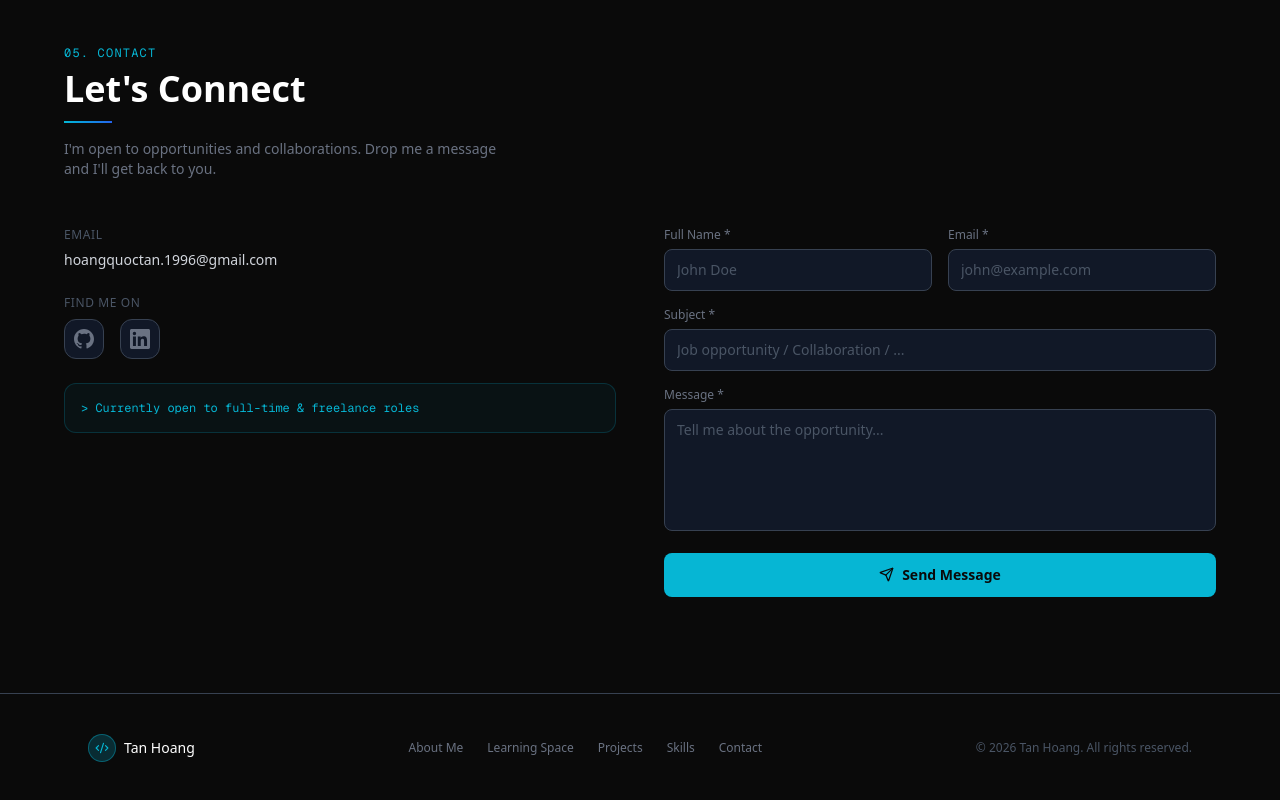
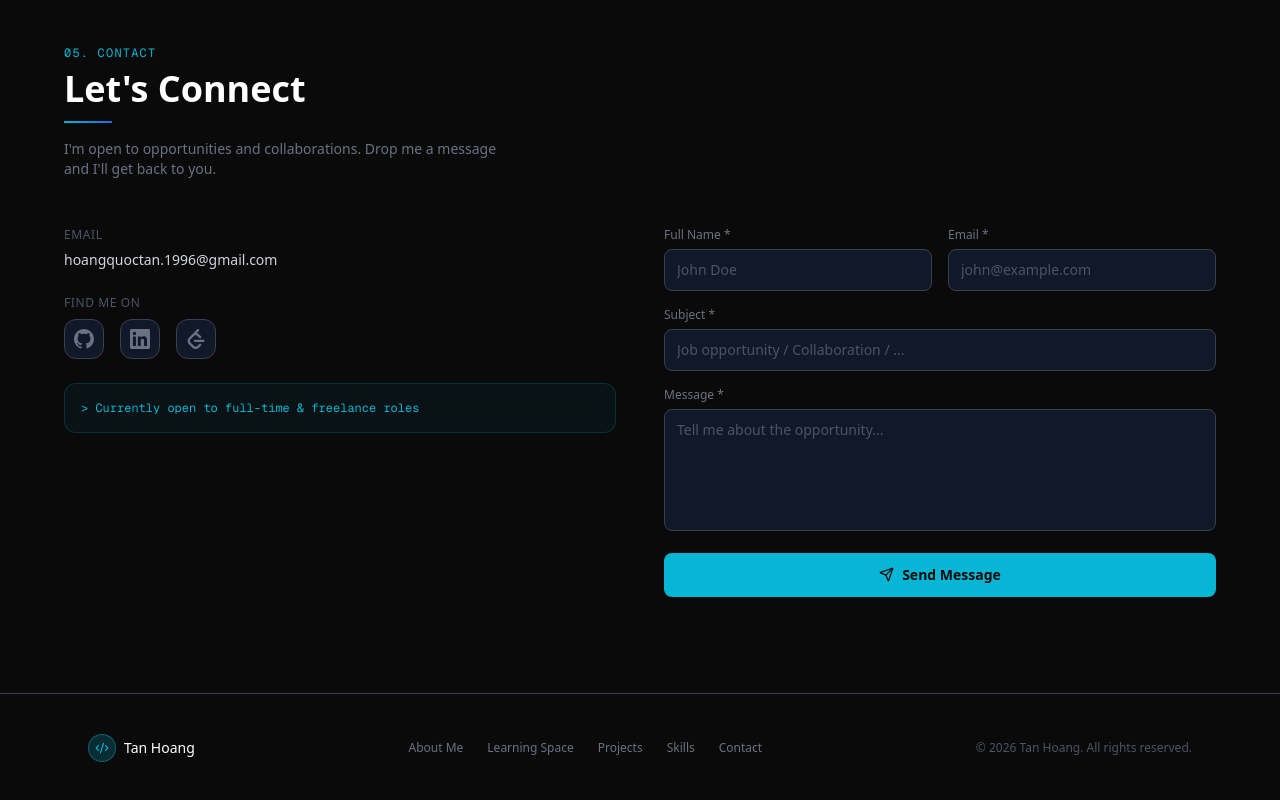
Before and after one commit to tanhoang0803/Portfolio, a Next.js app: page / in a window 1280 px wide. Shown: the part 3617-4417 px from the top of the page. Built offline with nearby package versions, Linux system fonts and the light colour scheme.

Commit message:
feat: add LeetCode to Contact Find me on section

```diff
--- a/src/components/sections/Contact.tsx
+++ b/src/components/sections/Contact.tsx
@@ -19,9 +19,18 @@ function LinkedInIcon() {
   );
 }
 
+function LeetCodeIcon() {
+  return (
+    <svg width={20} height={20} viewBox="0 0 24 24" fill="currentColor">
+      <path d="M16.102 17.93l-2.697 2.607c-.466.467-1.111.662-1.823.662s-1.357-.195-1.824-.662l-4.332-4.363c-.467-.467-.702-1.15-.702-1.863s.235-1.357.702-1.824l4.319-4.38c.467-.467 1.125-.645 1.837-.645s1.357.195 1.823.662l2.697 2.606c.514.515 1.365.497 1.9-.038.535-.536.553-1.387.039-1.901l-2.609-2.636a5.055 5.055 0 0 0-2.445-1.337l2.467-2.503c.516-.514.498-1.366-.037-1.901-.535-.535-1.387-.552-1.902-.038l-10.1 10.101c-.981.982-1.494 2.337-1.494 3.835 0 1.498.513 2.895 1.494 3.875l4.347 4.361c.981.979 2.337 1.452 3.834 1.452s2.853-.512 3.835-1.494l2.609-2.637c.514-.514.496-1.365-.039-1.9s-1.386-.553-1.899-.039zM20.811 13.01H10.666c-.702 0-1.27.604-1.27 1.346s.568 1.346 1.27 1.346h10.145c.701 0 1.27-.604 1.27-1.346s-.569-1.346-1.27-1.346z" />
+    </svg>
+  );
+}
+
 const SOCIAL = [
   { label: "GitHub", href: "https://github.com/tanhoang0803", Icon: GitHubIcon },
   { label: "LinkedIn", href: "https://www.linkedin.com/in/tanqhoang080396/", Icon: LinkedInIcon },
+  { label: "LeetCode", href: "https://leetcode.com/u/tanhoang0803/", Icon: LeetCodeIcon },
 ];
 
 type FormState = "idle" | "loading" | "success" | "error";
```
